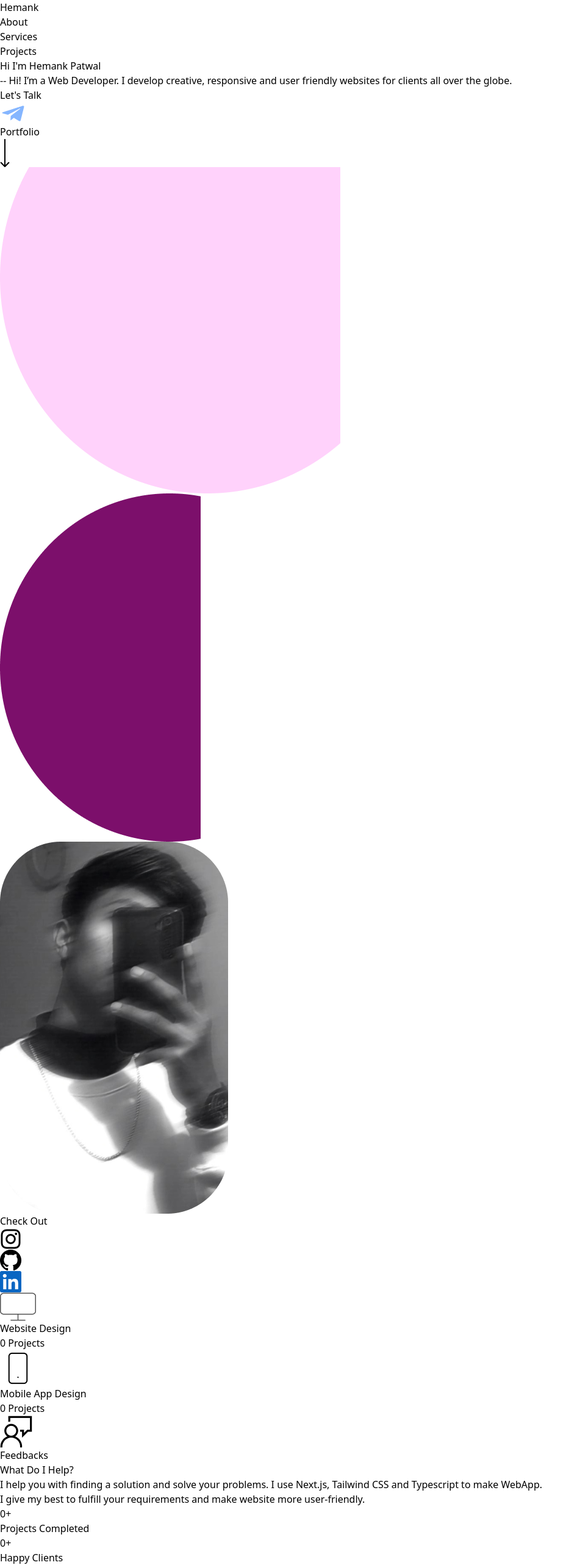
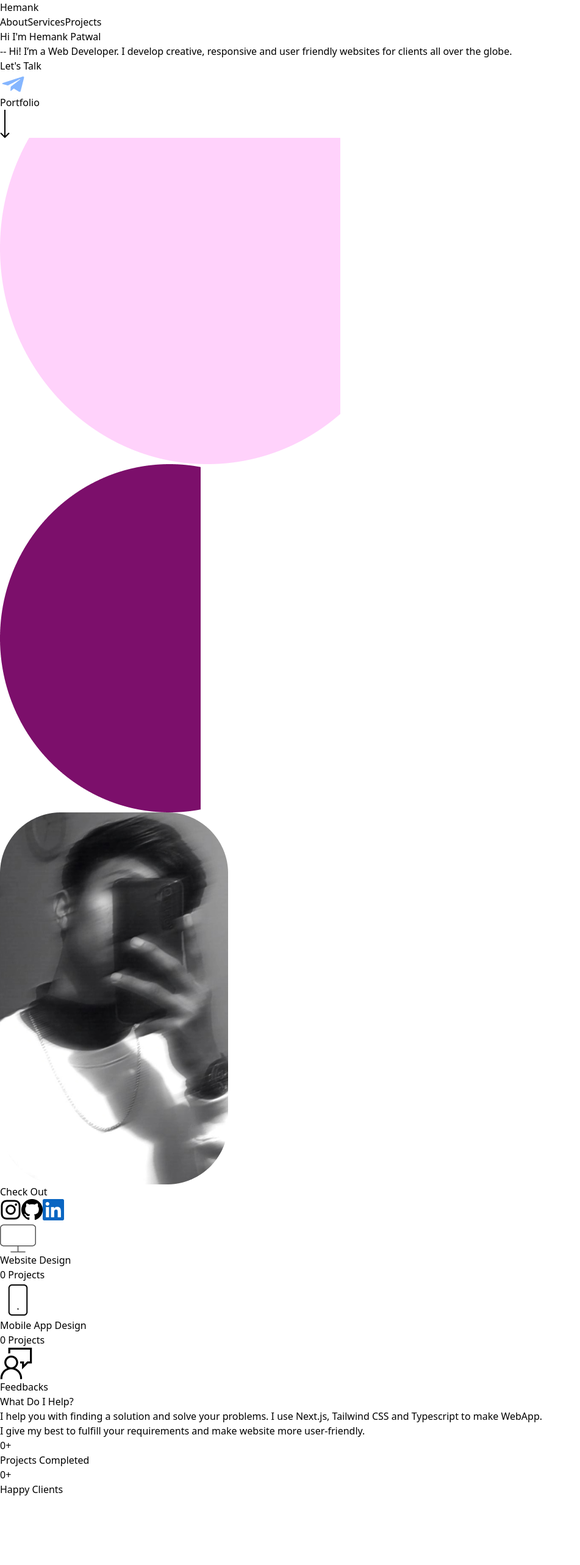
Before and after one commit to hemankpatwal/Portfolio, a Next.js app: page / in a window 1280 px wide. Shown: the whole page at 61% size, without its empty margins (0-951 px from the left). After the commit the page ends 2454 px from the top, so only its background shows below. Built offline with nearby package versions, Linux system fonts and the light colour scheme.

Commit message:
update buttons

```diff
--- a/src/components/header/Header.tsx
+++ b/src/components/header/Header.tsx
@@ -7,15 +7,15 @@ const Header = () => (
                Hemank
             </div>
            <div className="flex lg:space-x-10 md:space-x-8 lg:text-base text-sm space-x-2  font-Oxygen pt-3 z-10" >
-                <div>
+                <button>
                     About
-                </div>
-                <div>
+                </button>
+                <button>
                     Services
-                </div>
-                <div>
+                </button>
+                <button>
                     Projects
-                </div>
+                </button>
            </div>
         </div>
     </div>
--- a/src/components/landing/Landing.tsx
+++ b/src/components/landing/Landing.tsx
@@ -1,3 +1,4 @@
+import { resolveHref } from 'next/dist/shared/lib/router/router'
 import React from 'react'
 
 const Landing = () => (
@@ -50,15 +51,17 @@ const Landing = () => (
                               Check Out
                          </div>
                          <div className="flex space-x-9">
-                              <div>
-                                   <img src="/images/icon5.png" />
-                              </div>
-                              <div>
+                              <button >
+                                   <a href='https://www.instagram.com/hemank_15/'>
+                                        <img src="/images/icon5.png" />
+                                   </a>
+                              </button>
+                              <button>
                                    <img src="/images/icon6.png" />
-                              </div>
-                              <div>
+                              </button>
+                              <button>
                                    <img src="/images/icon7.png" />
-                              </div>
+                              </button>
                          </div>
                     </div>
                </div>
```
Also changed, not shown: public/images/img4.png (added).
